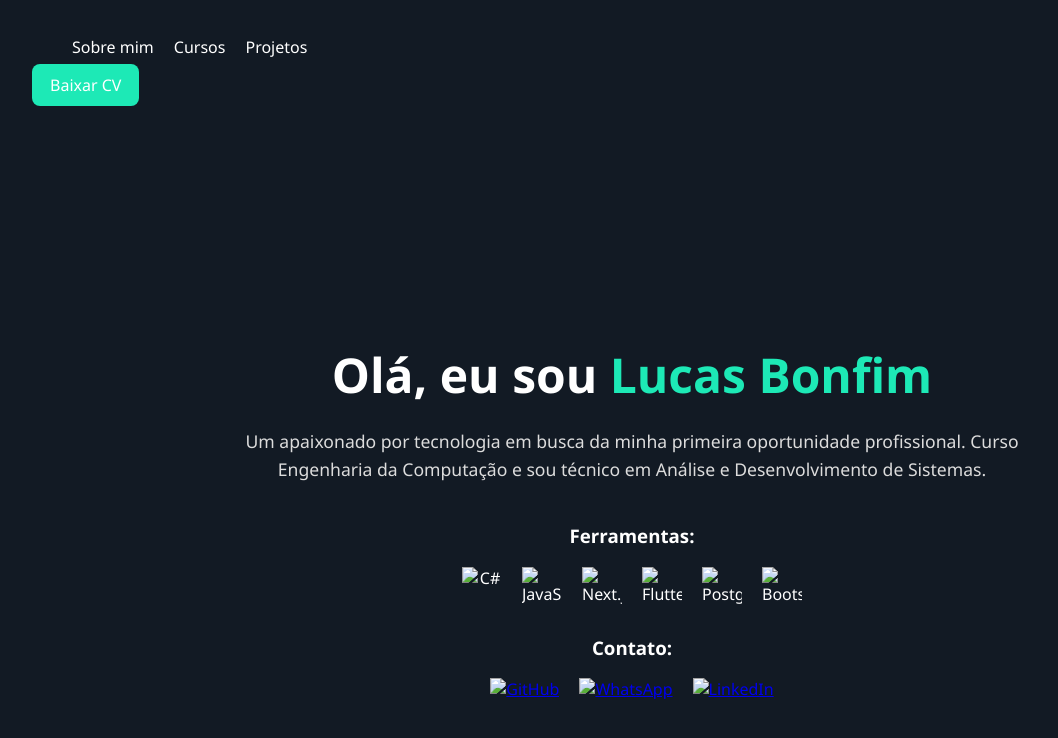
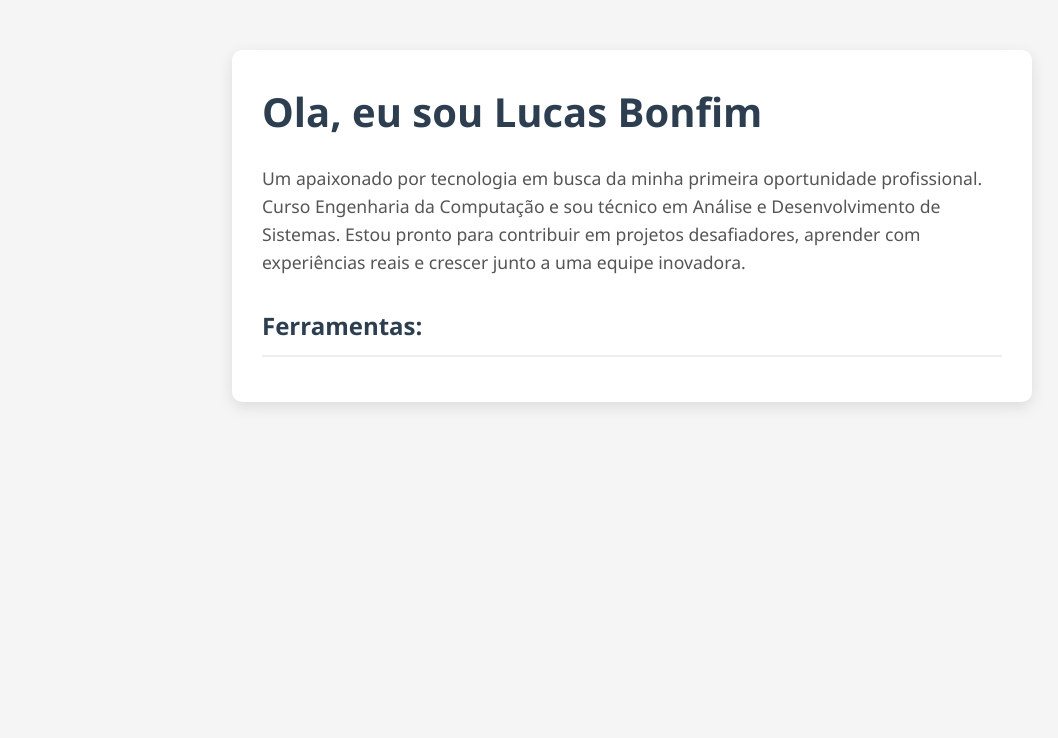
Before and after one commit to Bonfim033/Bonfim033.github.io, a plain HTML site: page index.html in a window 1280 px wide. Shown: the whole page, without its empty margins (8-1066 px from the left). Drawn offline with Linux system fonts and the light colour scheme.

Commit message:
Designe deepseek

```diff
--- a/index.html
+++ b/index.html
@@ -1,48 +1,85 @@
 <!DOCTYPE html>
-<html lang="pt-BR">
+<html lang="pt-br">
 <head>
-  <meta charset="UTF-8" />
-  <meta name="viewport" content="width=device-width, initial-scale=1.0"/>
-  <title>Lucas Bonfim | Portfólio</title>
-  <link rel="stylesheet" href="style.css" />
+    <meta charset="UTF-8">
+    <meta name="viewport" content="width=device-width, initial-scale=1.0">
+    <title>Lucas Bonfim - Portfólio</title>
+    <style>
+        * {
+            margin: 0;
+            padding: 0;
+            box-sizing: border-box;
+            font-family: 'Segoe UI', Tahoma, Geneva, Verdana, sans-serif;
+        }
+
+        body {
+            background-color: #f5f5f5;
+            color: #333;
+            line-height: 1.6;
+        }
+
+        .container {
+            max-width: 800px;
+            margin: 50px auto;
+            padding: 30px;
+            background-color: white;
+            border-radius: 10px;
+            box-shadow: 0 5px 15px rgba(0, 0, 0, 0.1);
+        }
+
+        h1 {
+            font-size: 2.5rem;
+            margin-bottom: 20px;
+            color: #2c3e50;
+        }
+
+        p {
+            font-size: 1.1rem;
+            margin-bottom: 30px;
+            color: #555;
+        }
+
+        h2 {
+            font-size: 1.5rem;
+            margin: 30px 0 15px 0;
+            color: #2c3e50;
+            border-bottom: 2px solid #eee;
+            padding-bottom: 10px;
+        }
+
+        .tools {
+            display: flex;
+            flex-wrap: wrap;
+            gap: 15px;
+        }
+
+        .tool-item {
+            background-color: #e0f7fa;
+            padding: 8px 15px;
+            border-radius: 20px;
+            font-size: 0.9rem;
+            color: #00796b;
+        }
+    </style>
 </head>
 <body>
-  <header class="navbar">
-    <nav>
-      <ul>
-        <li><a href="#">Sobre mim</a></li>
-        <li><a href="#">Cursos</a></li>
-        <li><a href="#">Projetos</a></li>
-      </ul>
-      <a class="btn-cv" href="#" download>Baixar CV</a>
-    </nav>
-  </header>
+    <div class="container">
+        <h1>Ola, eu sou Lucas Bonfim</h1>
 
-  <section class="hero">
-    <div class="text-container">
-      <h1>Olá, eu sou <span>Lucas Bonfim</span></h1>
         <p>
             Um apaixonado por tecnologia em busca da minha primeira oportunidade profissional.
             Curso Engenharia da Computação e sou técnico em Análise e Desenvolvimento de Sistemas.
+            Estou pronto para contribuir em projetos desafiadores, aprender com experiências reais
+            e crescer junto a uma equipe inovadora.
         </p>
 
-      <h3>Ferramentas:</h3>
+        <h2>Ferramentas:</h2>
         <div class="tools">
-        <img src="icons/csharp.svg" alt="C#" />
-        <img src="icons/javascript.svg" alt="JavaScript" />
-        <img src="icons/nextjs.svg" alt="Next.js" />
-        <img src="icons/flutter.svg" alt="Flutter" />
-        <img src="icons/postgresql.svg" alt="PostgreSQL" />
-        <img src="icons/bootstrap.svg" alt="Bootstrap" />
-      </div>
-
-      <h3>Contato:</h3>
-      <div class="contacts">
-        <a href="#"><img src="icons/github.svg" alt="GitHub" /></a>
-        <a href="#"><img src="icons/whatsapp.svg" alt="WhatsApp" /></a>
-        <a href="#"><img src="icons/linkedin.svg" alt="LinkedIn" /></a>
+            <!-- Aqui você pode adicionar suas ferramentas -->
+            <!-- <div class="tool-item">HTML</div> -->
+            <!-- <div class="tool-item">CSS</div> -->
+            <!-- <div class="tool-item">JavaScript</div> -->
         </div>
     </div>
-  </section>
 </body>
 </html>
--- a/style.css
+++ /dev/null
@@ -1,87 +0,0 @@
-body {
-    margin: 0;
-    font-family: 'Segoe UI', sans-serif;
-    background-color: #121a24;
-    color: #ffffff;
-  }
-
-  .navbar {
-    background-color: transparent;
-    padding: 20px 40px;
-    display: flex;
-    justify-content: space-between;
-    position: sticky;
-    top: 0;
-  }
-
-  .navbar nav ul {
-    list-style: none;
-    display: flex;
-    gap: 20px;
-  }
-
-  .navbar nav a {
-    color: #fff;
-    text-decoration: none;
-    font-weight: 500;
-  }
-
-  .btn-cv {
-    background-color: #1de9b6;
-    color: #121a24;
-    padding: 10px 18px;
-    border-radius: 8px;
-    text-decoration: none;
-    font-weight: bold;
-    transition: background 0.3s;
-  }
-
-  .btn-cv:hover {
-    background-color: #13c3a3;
-  }
-
-  .hero {
-    display: flex;
-    align-items: center;
-    justify-content: center;
-    min-height: 90vh;
-    padding: 40px;
-    text-align: center;
-  }
-
-  .text-container {
-    max-width: 800px;
-  }
-
-  .hero h1 {
-    font-size: 3rem;
-    margin-bottom: 20px;
-  }
-
-  .hero h1 span {
-    color: #1de9b6;
-  }
-
-  .hero p {
-    font-size: 1.1rem;
-    line-height: 1.6;
-    margin-bottom: 40px;
-    color: #dcdcdc;
-  }
-
-  .tools, .contacts {
-    display: flex;
-    justify-content: center;
-    gap: 20px;
-    flex-wrap: wrap;
-    margin-bottom: 30px;
-  }
-
-  .tools img, .contacts img {
-    width: 40px;
-    transition: transform 0.3s;
-  }
-
-  .tools img:hover, .contacts img:hover {
-    transform: scale(1.1);
-  }
```
Lines whose indentation alone changed are shown as unchanged.
